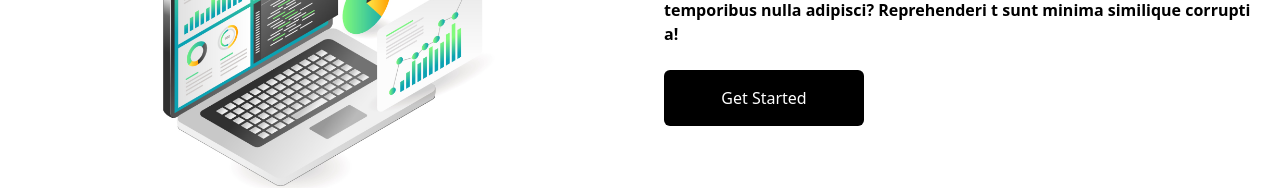
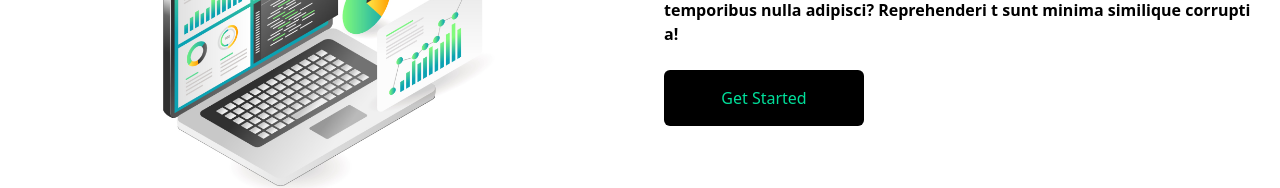
Before and after one commit to Ahmadreda061/learn-Tailwind-react, a React (Create React App) app: page / in a window 1280 px wide. Shown: the part 1082-1270 px from the top of the page. Built offline with nearby package versions, Linux system fonts and the light colour scheme.

Commit message:
fix custom btn hover in analytis page

```diff
--- a/src/components/Analytis.jsx
+++ b/src/components/Analytis.jsx
@@ -18,7 +18,7 @@ function Analytis() {
                         at assumenda mollitia a optio temporibus nulla adipisci? Reprehenderi
                         t sunt minima similique corrupti a!
                     </p>
-                    <button className='bg-black text-white custom-btn mx-auto md:mx-0'>Get Started</button>
+                    <button className='bg-black text-[#00df9a] custom-btn mx-auto md:mx-0 hover:bg-[#00df9a] hover:text-black'>Get Started</button>
                 </div>
             </div>
         </section>
--- a/src/components/Hero.jsx
+++ b/src/components/Hero.jsx
@@ -9,11 +9,11 @@ function Hero() {
         <p className='text-[#00df9a]  p-2'>
           GROWING WITH DATA ANALYTICS
         </p>
-        <h1 className=' text-4xl md:text-7xl sm:text-6xl py-6'>
+        <h2 className=' text-4xl md:text-7xl sm:text-6xl py-6'>
           Grow with data.
-        </h1>
+        </h2>
         <div className='flex items-center justify-center'>
-          <p className='md:text-5xl sm:text-4xl text-xl  md:pl-4 pl-2'>
+          <p className='md:text-5xl sm:text-4xl text-xl  md:pl-4 pl-2 '>
             Fast, flexible financing for
           </p>
           <ReactTyped
@@ -27,7 +27,7 @@ function Hero() {
         <p className='md:text-2xl sm:text-xl text-lg py-4 text-gray-500 md:w-full w-[80%] mx-auto'>
           Monitor your data analytics to increase revenue for BTB, BTC, & SASS platforms.
         </p>
-        <button className='bg-[#00df9a] mx-auto text-black custom-btn'>
+        <button className='bg-[#00df9a] mx-auto text-black custom-btn hover:bg-white'>
           Get Started
         </button>
       </div>
--- a/src/components/Navbar.jsx
+++ b/src/components/Navbar.jsx
@@ -29,6 +29,7 @@ function Navbar() {
             <div className={`${!activeMenu && "left-[-100%]" } fixed left-0 top-0 w-[60%]  h-full transition-all duration-300 bg-[#111] sm:hidden`}>
                 <h1 className="w-full text-3xl font-bold text-[#00df9a] m-6">REACT.</h1>
                 <ul className="pt-6 uppercase ">
+                {/* todo fix bug the border not show */}
                     {navItemElements(2)}
                 </ul>
             </div>
--- a/src/components/style/globle.css
+++ b/src/components/style/globle.css
@@ -1,5 +1,5 @@
 .custom-btn {
-    @apply font-medium w-[200px] p-4 my-6 rounded-md hover:bg-white transition-colors ease-in-out duration-300;
+    @apply font-medium w-[200px] p-4 my-6 rounded-md transition-colors ease-in-out duration-300;
 
 }
 
```
